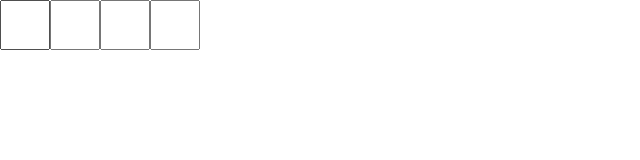
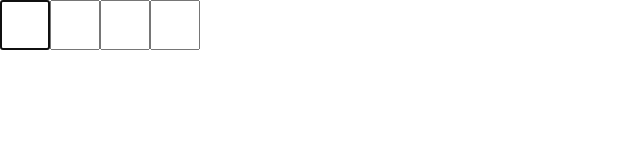
Before and after one commit to gharr86/word-puzzle, a React (Create React App) app: page / in a window 1280 px wide. Shown: the top 160 px of the page, without its empty margins (0-640 px from the left). Built offline with nearby package versions, Linux system fonts and the light colour scheme.

Commit message:
mount inputs

```diff
--- a/src/components/main/index.tsx
+++ b/src/components/main/index.tsx
@@ -8,23 +8,37 @@ import { Letter } from '../../types';
 const word: string = 'GATA';
 const emptyInput: Letter = { value: '', status: 'empty' };
 
+const getInitialInputList: Letter[] = word
+  .split('')
+  .map((): Letter => emptyInput);
+
 const Main = (): JSX.Element => {
-  const [inputList, setInputList] = useState<Letter[]>(new Array(word.length).fill(emptyInput));
-  const inputRefs = useRef<HTMLInputElement[] | []>([]);
+  const [inputList, setInputList] = useState<Letter[]>(getInitialInputList);
+  const inputRefs = useRef<HTMLInputElement[]>([]);
 
   useEffect(() => {
     inputRefs.current[0]?.focus();
   }, []);
 
+  useEffect(() => {
+    const currentValues: string[] = inputList.map(({ value }): string => value);
+    const nextEmptyValue: number = currentValues.findIndex((value): boolean => value.length === 0);
+
+    if (nextEmptyValue !== -1) {
+      inputRefs.current[nextEmptyValue].focus();
+    }
+  }, [inputList]);
 
   const handleOnChange = (newValue: string, index: number): void => {
     const currentInputList: Letter[] = [...inputList];
+    const newTargetInput: Letter = {
+      ...currentInputList[index],
+      value: newValue.toUpperCase(),
+    };
 
-    if (currentInputList[index].value.length <= 1) {
-      currentInputList[index].value = newValue;
+    currentInputList[index] = newTargetInput;
 
-      setInputList(currentInputList);
-    }
+    setInputList(currentInputList);
   };
 
   return (
@@ -37,8 +51,10 @@ const Main = (): JSX.Element => {
               value={letter.value}
               status={letter.status}
               onChange={newValue => handleOnChange(newValue, index)}
-              ref={inputRefs.current[index]}
-            />
+              ref={input => {
+                if (input) inputRefs.current[index] = input;
+              }}
+              />
           ))
         }
       </section>
```
